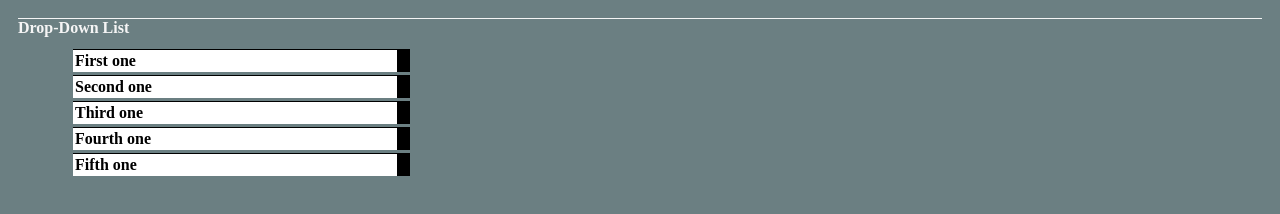
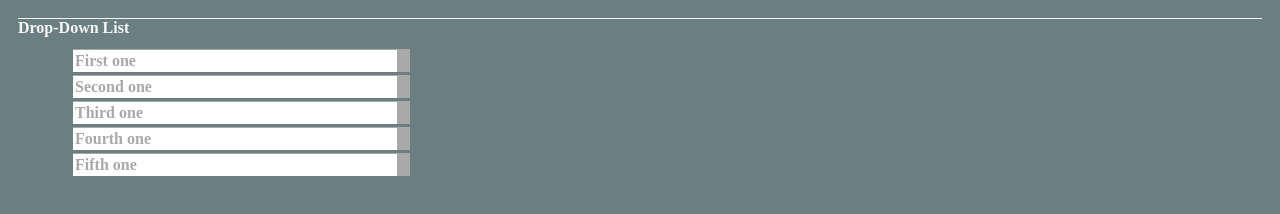
Before and after one commit to sheyieeet/shenyieeet.gihub.io, a plain HTML site: page html_lab3/index.html in a window 1280 px wide. Drawn offline with Linux system fonts and the light colour scheme.

Commit message:
HTML Lab3

```diff
--- a/html_lab3/externalCSS.css
+++ b/html_lab3/externalCSS.css
@@ -14,24 +14,27 @@ nav{
 }
 
 nav a{
-	color:inherit;
+
 	text-decoration: none;
 	display: block;
 }
 
 nav ul{
 
-
 	position:absolute;
 	list-style: none;
 	left:30px;
 	top: 30px;
 }
+.navbar li{
 
+	color:inherit;
+}
 nav:hover ul{
 
 	display:block;
 }
+
 nav ul:hover{
 
 	display: block;
@@ -62,6 +65,4 @@ nav ul li:hover{
 
 		width :10em
 	}
-	.naxbar
-
 }
--- a/html_lab3/index.html
+++ b/html_lab3/index.html
@@ -5,9 +5,9 @@
 </head>
 <body>
 	<nav> Drop-Down List
-		<ul class="navbar">
-			<li><a href="">First one</a></li>
-			<li><a href="">Second one</a></li>
+		<ul class="navbar" style="color:darkgrey;">
+			<li>First one</a></li>
+			<li>Second one</a></li>
 			<li>Third one</li>
 			<li>Fourth one</li>
 			<li>Fifth one</li>
```
